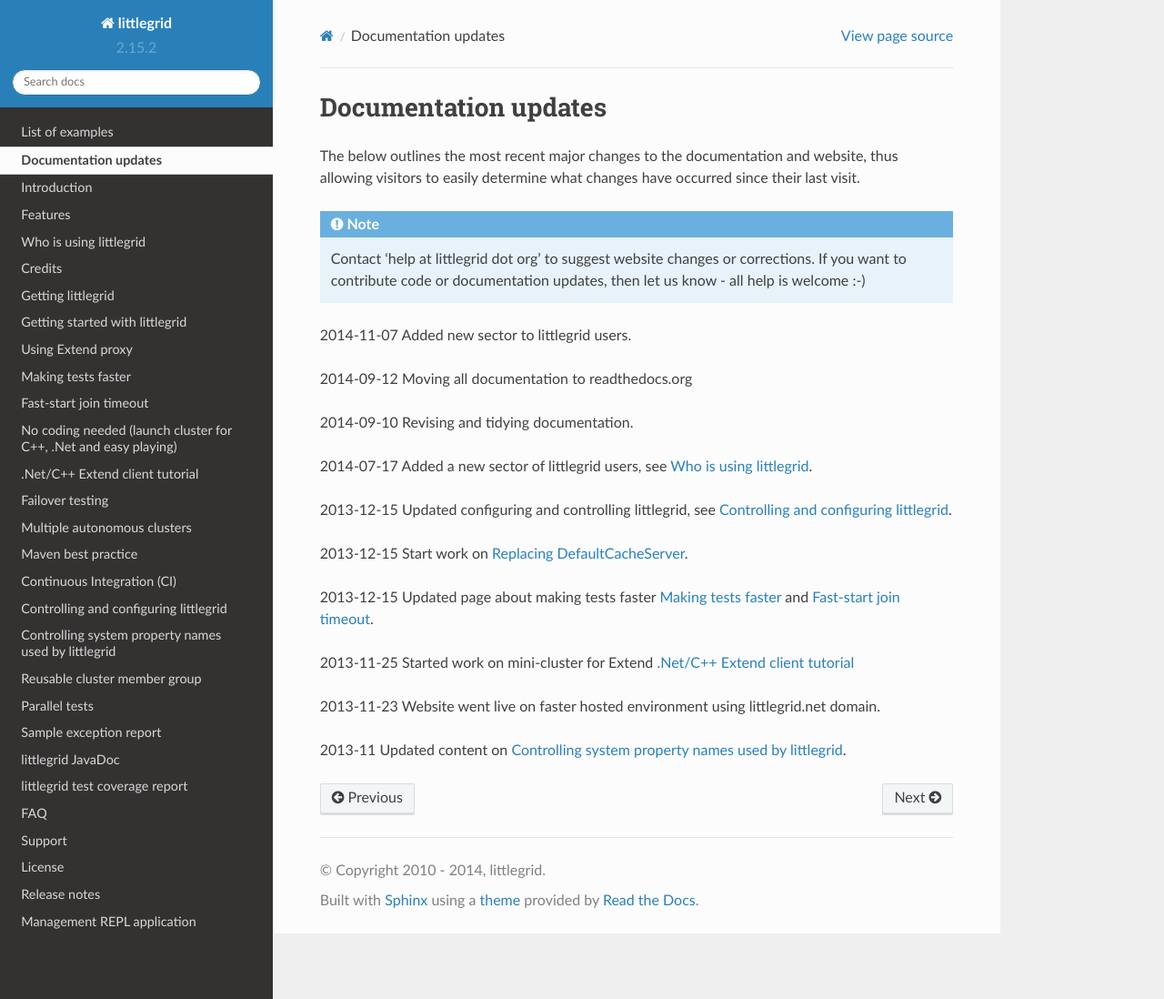
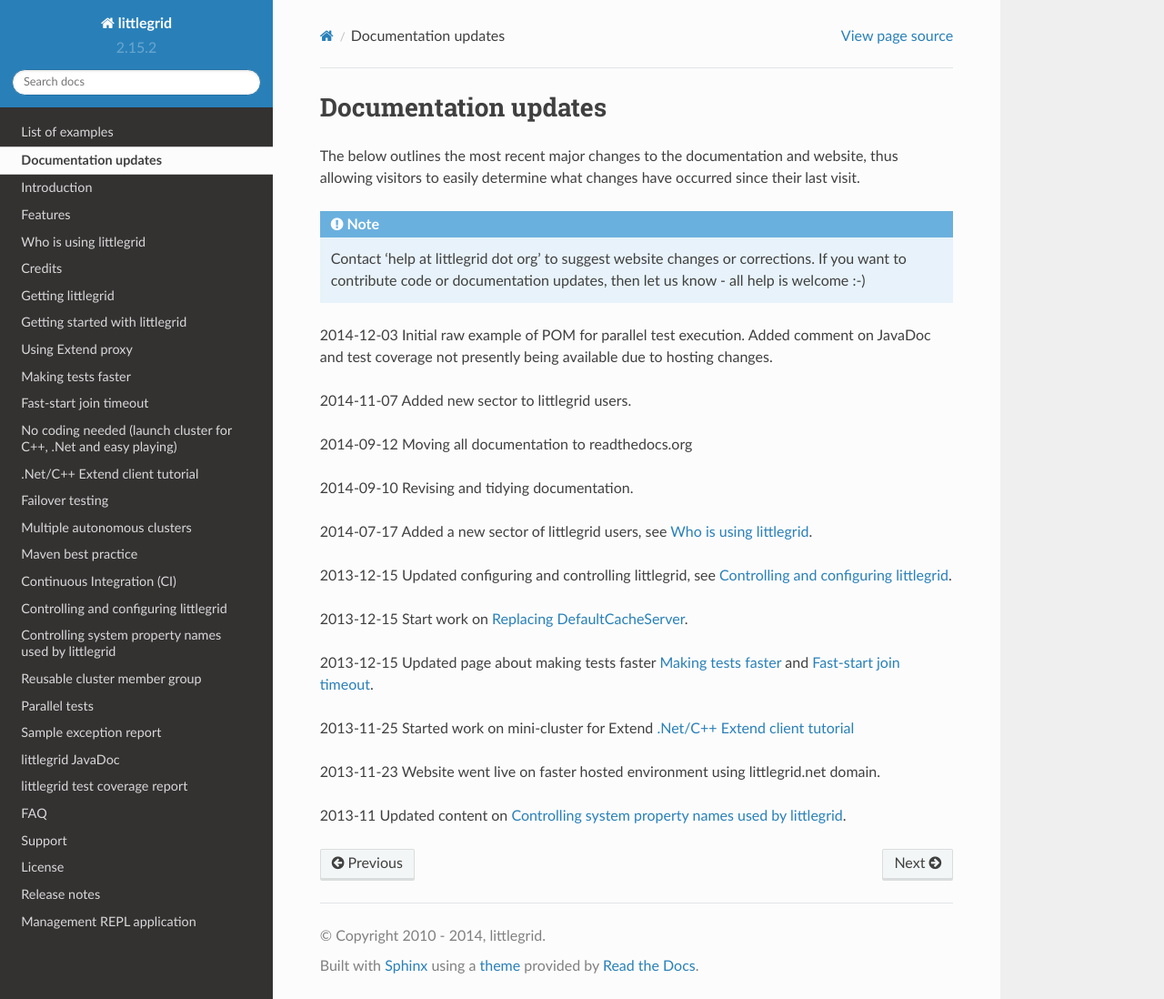
Before and after one commit to littlegrid/www, a Sphinx documentation site: the page built from source/documentation-updates.rst, in a window 1280 px wide and 1098 px high. Shown: the whole window at 91% size. Built offline with Sphinx 7.4.7 and the Read the Docs theme 2.0.0, drawn with Linux system fonts in a browser that asks for light colours.

Commit message:
Update documentation-updates.rst

```diff
--- a/source/documentation-updates.rst
+++ b/source/documentation-updates.rst
@@ -8,6 +8,8 @@
 to easily determine what changes have occurred since their last visit.
 
 .. note:: Contact 'help at littlegrid dot org' to suggest website changes or corrections.  If you want to contribute code or documentation updates, then let us know - all help is welcome :-)
+
+2014-12-03 Initial raw example of POM for parallel test execution.  Added comment on JavaDoc and test coverage not presently being available due to hosting changes.
 
 2014-11-07 Added new sector to littlegrid users.
 
```
